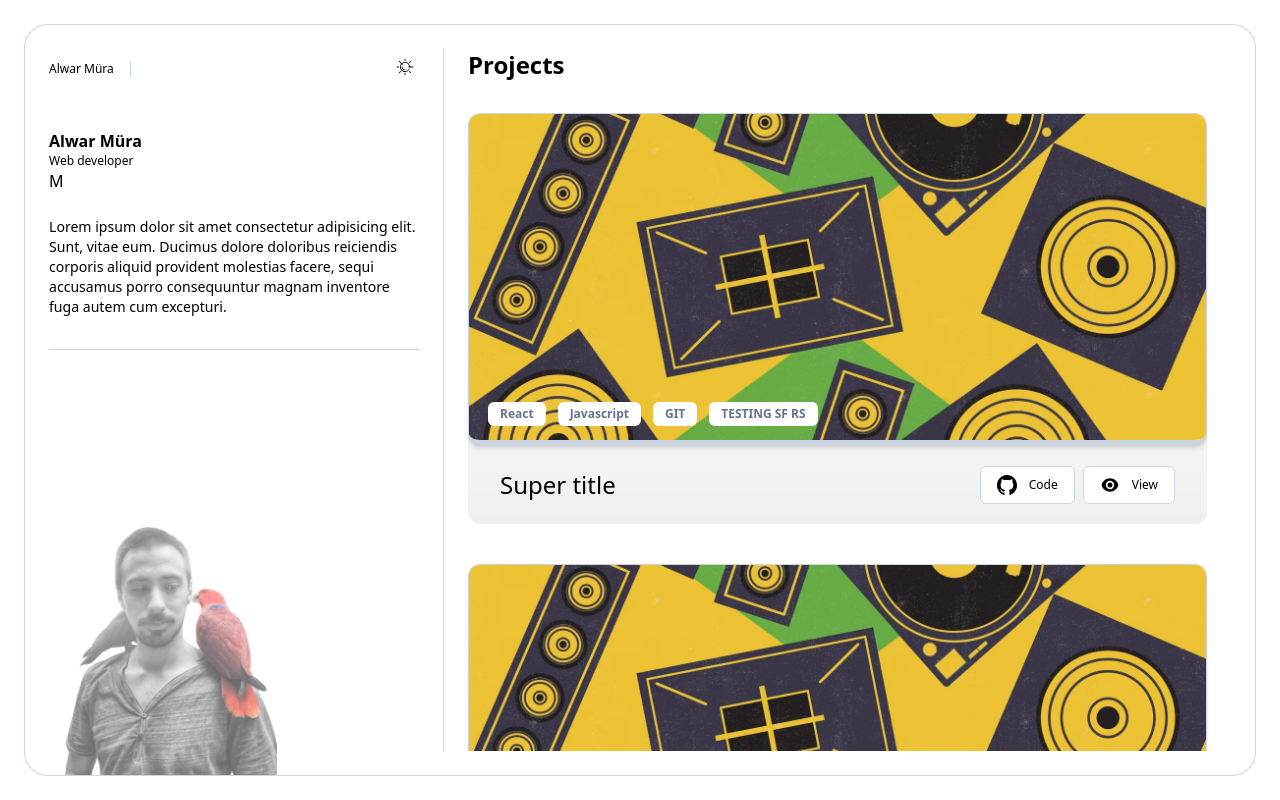
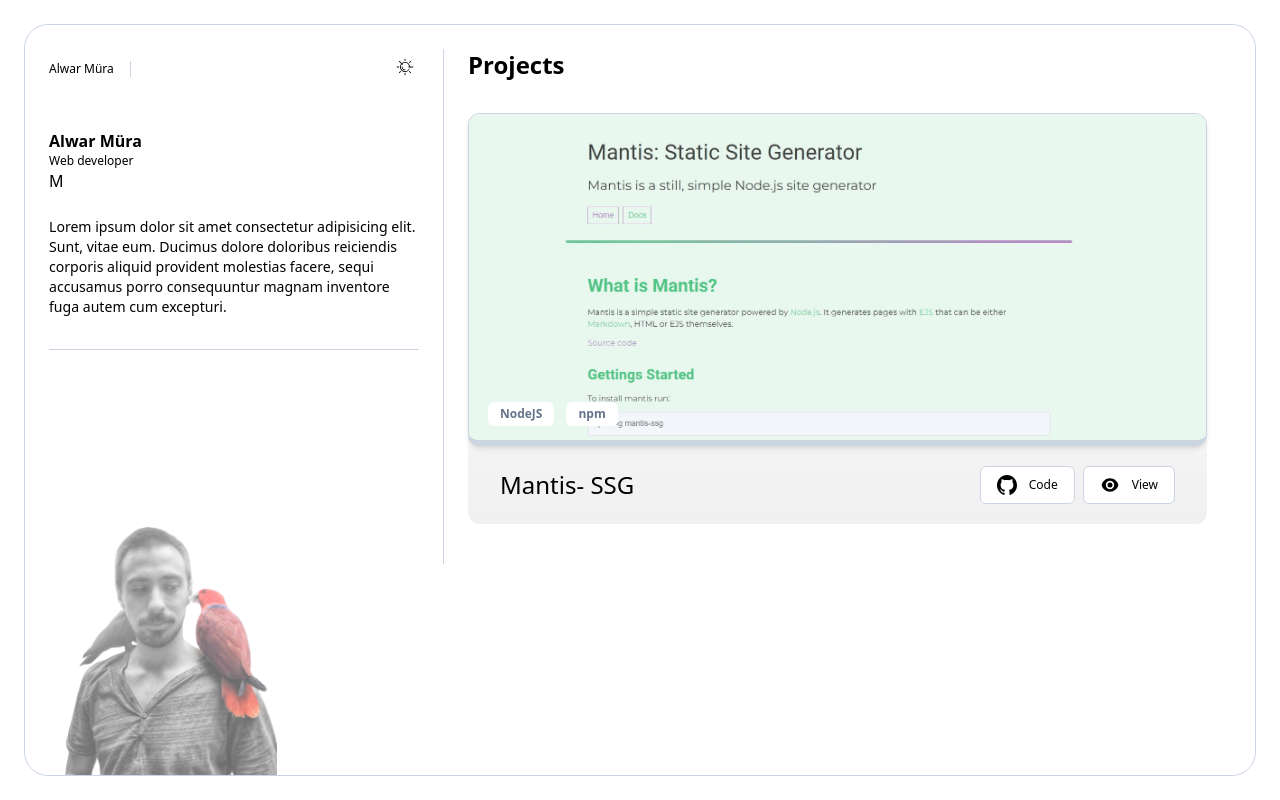
Before and after one commit to AlwarMra/portfolio, a React (Vite) app: page / in a window 1280 px wide. Built offline with nearby package versions, Linux system fonts and the light colour scheme.

Commit message:
projects array

```diff
--- a/src/App.tsx
+++ b/src/App.tsx
@@ -3,9 +3,12 @@ import Layout from './components/Layout'
 import Menu from './components/Menu'
 import StoreContext from './StoreContext'
 import ProjectCard from './components/ProjectCard'
+import { projects } from './projects'
 
 function App() {
   const { theme } = useContext(StoreContext)
+
+  projects
 
   return (
     <div className={`${theme}`}>
@@ -26,8 +29,9 @@ function App() {
 
         <div className='w-full relative lg:px-6 lg:border-l lg:border-slate-300'>
           <h2 className='font-bold text-2xl mb-8'>Projects</h2>
-          <ProjectCard />
-          <ProjectCard />
+          {projects.map(proj => (
+            <ProjectCard project={proj} />
+          ))}
         </div>
       </Layout>
     </div>
--- a/src/components/ProjectCard.tsx
+++ b/src/components/ProjectCard.tsx
@@ -1,10 +1,10 @@
-import img from '../assets/banner_img_1.jpg'
 import { useContext } from 'react'
 import StoreContext from '../StoreContext'
 import SkillPill from './SkillPill'
 import ProjectButton from './ProjectButton'
+import { IProject } from '../types'
 
-const Project = () => {
+const Project = ({ project }: { project: IProject }) => {
   const { theme, THEME } = useContext(StoreContext)
   return (
     <div className='mt-1 mb-10'>
@@ -18,31 +18,30 @@ const Project = () => {
         }}
       >
         <a
-          href='https://www.google.es'
+          href={project.url}
           target='_blank'
           className='h-full block relative group'
         >
           <div className='relative pb-[45%]'>
             <img
-              src={img}
+              src={project.img}
               alt=''
-              className='inline-block absolute w-full h-full object-cover border border-b-[6px] rounded-xl transition duration-300  bg-white border-slate-300 group-hover:border-slate-400 shadow-md dark:group-hover:border-slate-500'
+              className='inline-block absolute w-full h-full object-cover object-top border border-b-[6px] rounded-xl transition duration-300  bg-white border-slate-300 group-hover:border-slate-400 shadow-md dark:group-hover:border-slate-500'
             />
           </div>
           <div className='absolute bottom-5 left-5 flex gap-3'>
-            <SkillPill skill='React' />
-            <SkillPill skill='Javascript' />
-            <SkillPill skill='GIT' />
-            <SkillPill skill='TESTING SF RS' />
+            {project.tech.map(t => (
+              <SkillPill skill={t} />
+            ))}
           </div>
         </a>
         <div className='flex justify-between items-center my-5 px-8'>
           <div className='max-w-[70%] self-center transition durantion-300 text-2xl dark:text-slate-800'>
-            Super title
+            {project.title}
           </div>
           <div className='flex flex-wrap justify-end gap-2'>
-            <ProjectButton link='https://www.goggle.es' type='Code' />
-            <ProjectButton link='https://www.goggle.es' type='View' />
+            <ProjectButton link={project.github_url} type='Code' />
+            <ProjectButton link={project.url} type='View' />
           </div>
         </div>
       </div>
--- /dev/null
+++ b/src/projects.ts
@@ -0,0 +1,12 @@
+import mantis_img from './assets/mantis_ssg.png'
+import { IProject } from './types'
+
+export const projects: IProject[] = [
+  {
+    title: 'Mantis- SSG',
+    img: mantis_img,
+    url: 'https://mantis-ssg.vercel.app/',
+    github_url: 'https://github.com/AlwarMra/mantis',
+    tech: ['NodeJS', 'npm'],
+  },
+]
--- /dev/null
+++ b/src/types.ts
@@ -0,0 +1,7 @@
+export type IProject = {
+  title: string
+  img: string
+  url: string
+  github_url: string
+  tech: string[]
+}
```
Also changed, not shown: src/assets/banner_img_1.jpg (deleted), src/assets/mantis_ssg.png (added).
